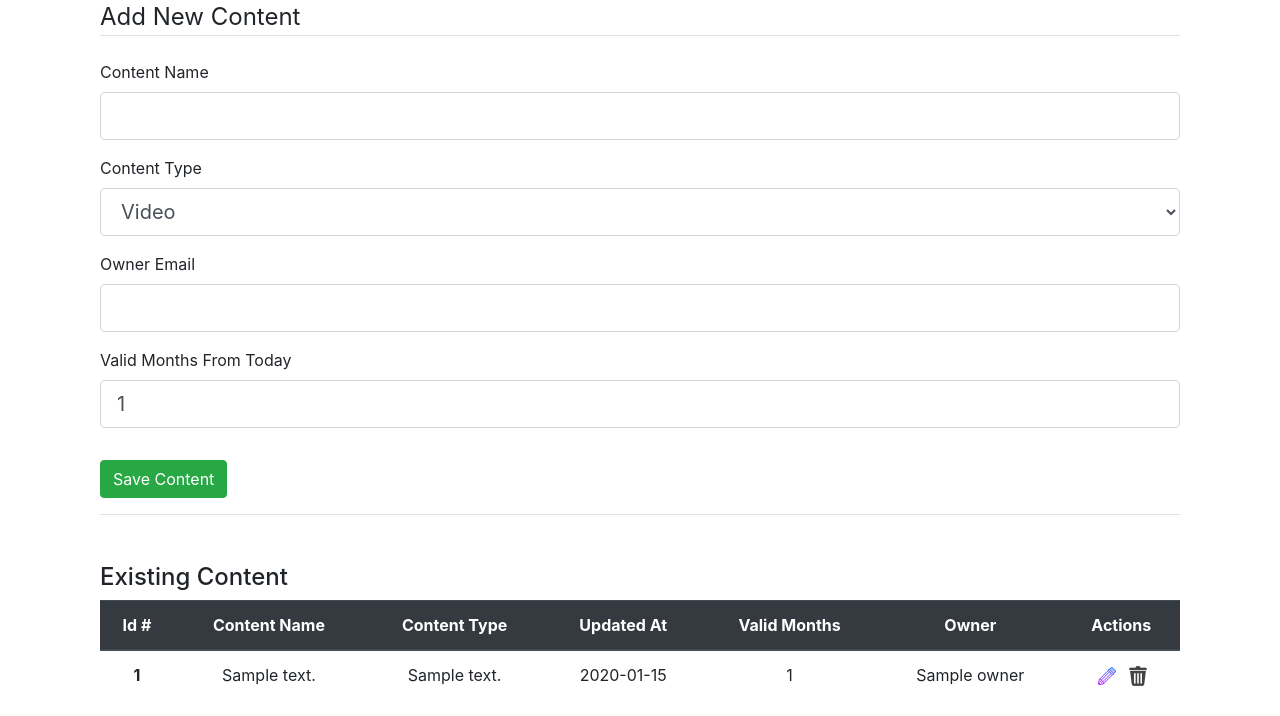
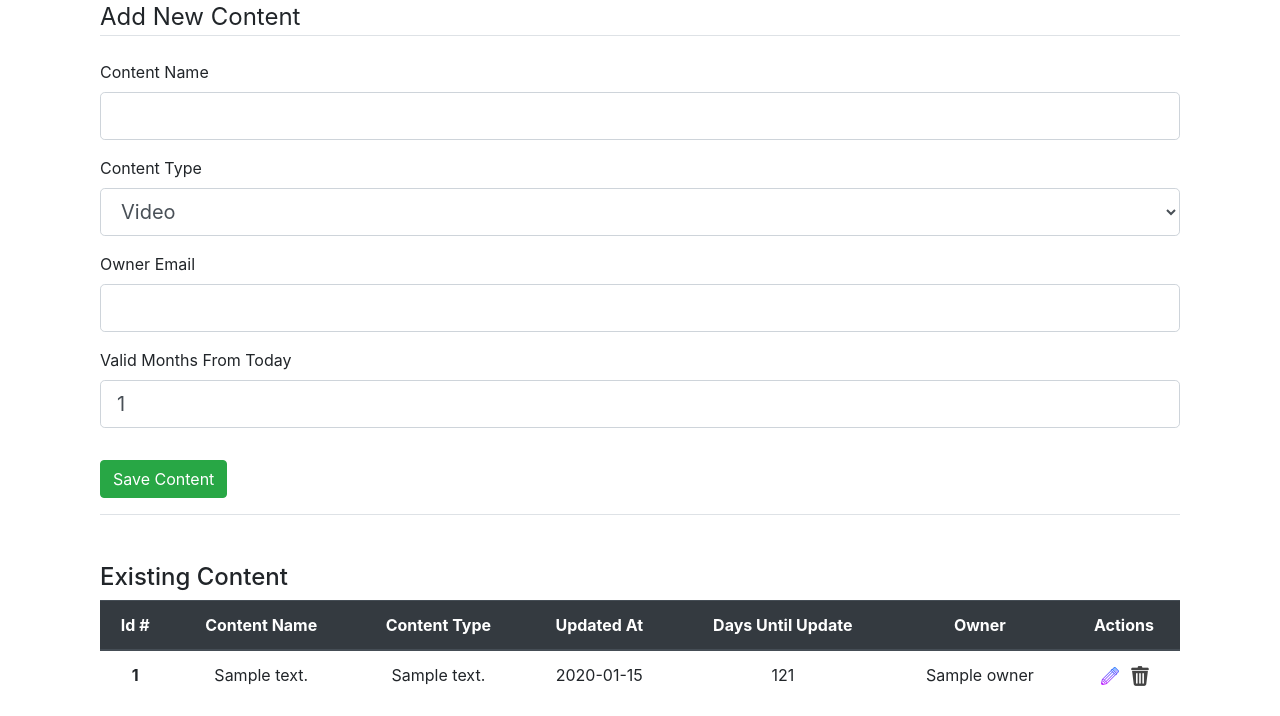
Before and after one commit to hanCodeHub/content-tracker-app, a Flask app: page /content in a window 1280 px wide. Shown: the part 139-855 px from the top of the page. Run offline with Flask 2, Linux system fonts and the light colour scheme; tables that the repository leaves empty hold one stand-in row (values such as "Sample post"); some libraries are stand-ins or nearby versions.

Commit message:
added days left calculation to model and view, fixed delete route

```diff
--- a/main/models/ContentModel.py
+++ b/main/models/ContentModel.py
@@ -1,4 +1,5 @@
 from main import db
+from datetime import date, timedelta
 
 class Content(db.Model):
     __tablename__ = 'contents'
@@ -39,6 +40,15 @@
         """Returns all content in the contents table"""
         return cls.query.all()
 
+    def calc_valid_days(self):
+        """Converts the content's valid months to valid days and returns it"""
+        return round(self.valid_months * 365 / 12)
+
+    def calc_days_left(self):
+        """Returns the number of days left before content needs updating"""
+        days_passed = (date.today() - self.updated_at).days
+        return self.calc_valid_days() - days_passed
+
     def save_content(self):
         """Saves the content object to the contents table"""
         db.session.add(self)
--- a/main/routes/content_routes.py
+++ b/main/routes/content_routes.py
@@ -7,9 +7,9 @@
 
 def content_index():
     """Processing for the endpoint /content which handles the content form"""
+    form = ContentForm()
 
-    # Following block executes to handle submission of ContentForm
-    form = ContentForm()
+    # POST - Following block executes to handle submission of ContentForm
     if form.validate_on_submit():
         choice = form.content_type.data  # content type choice by user
         choices = dict(ContentForm.SELECT_CHOICES)  # all possible choices
@@ -48,21 +48,23 @@
     # GET all existing contents and render it in the view
     contents = Content.get_all_content()
 
-    # owner_id:owner_name pairs for each content is stored in owner_data
-    owner_data = {}
+    # content_id:[owner_name, days_left] for each content stored in owner_data
+    content_data = {}
     if contents:
         for content in contents:
-            # for each content the owner is found
-            content_owner = Owner.find_by_id(content.owner_id)
-            if content_owner:
-                owner_data[content.id] = content_owner.owner_name
+            # for each content the owner is found and stored in content_data
+            content_owner = Owner.find_by_id(content.owner_id).owner_name
+            # for each content the days left until expiry is calculated
+            days_left = content.calc_days_left()
+
+            content_data[content.id] = [content_owner, days_left]
 
     # view is rendered with all contents and owner data
     return render_template('content.html',
                            title='Content Form',
                            form=form,
                            contents=contents,
-                           owner_data=owner_data)
+                           content_data=content_data)
 
 def handle_content_edit(content_id):
     """Processing for the endpoint /content/edit/<content_id> to edit content"""
@@ -86,8 +88,9 @@
         content.content_name = form.content_name.data.lower()
         content.content_type = choices.get(choice)
         content.valid_months = form.valid_months.data
-        content.updated_at = date.today()
+        content.updated_at = date.today()  # today's date becomes last updated
         content.owner_id = owner_obj.id
+
         content.save_content()
 
         # user is redirected to the main content page with success msg
@@ -107,7 +110,8 @@
     form.submit.data = "Update Content"
 
     # content type stored in this content is looked up against all types
-    for form_type in ContentForm.SELECT_CHOICES:  # each choice is a tuple pair
+    # each choice is a tuple pair - (stored choice, displayed choice)
+    for form_type in ContentForm.SELECT_CHOICES:
         # choice becomes default value on form if it matches the stored value
         if form_type[1] == content.content_type:
             form.content_type.data = form_type[0]
@@ -124,9 +128,9 @@
     # flash error message if content does not exist
     if not content:
         flash(f'Content does not exist!', 'danger')
-        return jsonify('not deleted')
+        return 'not deleted', 404
 
     # content is deleted and user is redirected to content page
     content.delete_content()
     flash(f'{content.content_name} has been deleted!', 'success')
-    return jsonify('deleted')
+    return 'deleted', 202
--- a/main/static/content.js
+++ b/main/static/content.js
@@ -1,8 +1,3 @@
-// onclick handler function for editing content on the content page
-function editContent(contentId) {
-    location.pathname = `/content/edit/${contentId}`
-}
-
 // onclick handler function for deleting content on the content page
 async function deleteContent(contentId) {
 
@@ -18,7 +13,7 @@
             },
             body: JSON.stringify({ content_id: contentId })
         }) // user is redirected to refresh/update content page
-            .then((res) => location.reload())
-            .catch(err => console.log(err))
+        .then((res) => location.reload())
+        .catch(err => console.log(err))
     }
 }
--- a/main/static/owners.js
+++ b/main/static/owners.js
@@ -13,7 +13,7 @@
             },
             body: JSON.stringify({ owner_id: ownerId })
         }) // user is redirected to refresh/update owners page
-            .then((res) => location.reload())
-            .catch(err => console.log(err))
+        .then((res) => location.reload())
+        .catch(err => console.log(err))
     }
 }
--- a/main/templates/content.html
+++ b/main/templates/content.html
@@ -75,6 +75,7 @@
         </div>
     </form>
 
+    <!-- Content Table -->
     {% if contents %}
     <header class="h4 mb-2">Existing Content</header>
         <table class="table">
@@ -85,7 +86,7 @@
                 <th scope="col" class="text-center">Content Name</th>
                 <th scope="col" class="text-center">Content Type</th>
                 <th scope="col" class="text-center">Updated At</th>
-                <th scope="col" class="text-center">Valid Months</th>
+                <th scope="col" class="text-center">Days Until Update</th>
                 <th scope="col" class="text-center">Owner</th>
                 <th scope="col" class="text-center">Actions</th>
             </tr>
@@ -100,9 +101,10 @@
                     <td class="text-center">{{ content.content_name }}</td>
                     <td class="text-center">{{ content.content_type }}</td>
                     <td class="text-center">{{ content.updated_at }}</td>
-                    <td class="text-center">{{ content.valid_months }}</td>
-                    <!-- owner name is retrieved from dictionary using content id -->
-                    <td class="text-center">{{ owner_data.get(content.id) }}</td>
+                    <!-- days left is retrieved from content_data dictionary -->
+                    <td class="text-center">{{ content_data.get(content.id)[1] }}</td>
+                    <!-- owner name is retrieved from content_data dictionary -->
+                    <td class="text-center">{{ content_data.get(content.id)[0] }}</td>
                     <!-- Action buttons -->
                     <td class="text-center"> <!-- Pass content.id into fetch requests -->
                         <a type="button" href="{{ url_for('content_edit', content_id=content.id) }}">
--- a/main/templates/owners.html
+++ b/main/templates/owners.html
@@ -46,6 +46,7 @@
         </div>
     </form>
 
+    <!-- Owner Table -->
     {% if owners %}
     <header class="h4 mb-2">Active Users</header>
     <table class="table">
```
Also changed, not shown: main/routes/owner_routes.py (+5 -4 lines), main/templates/inventory.html (+2 -6 lines).
